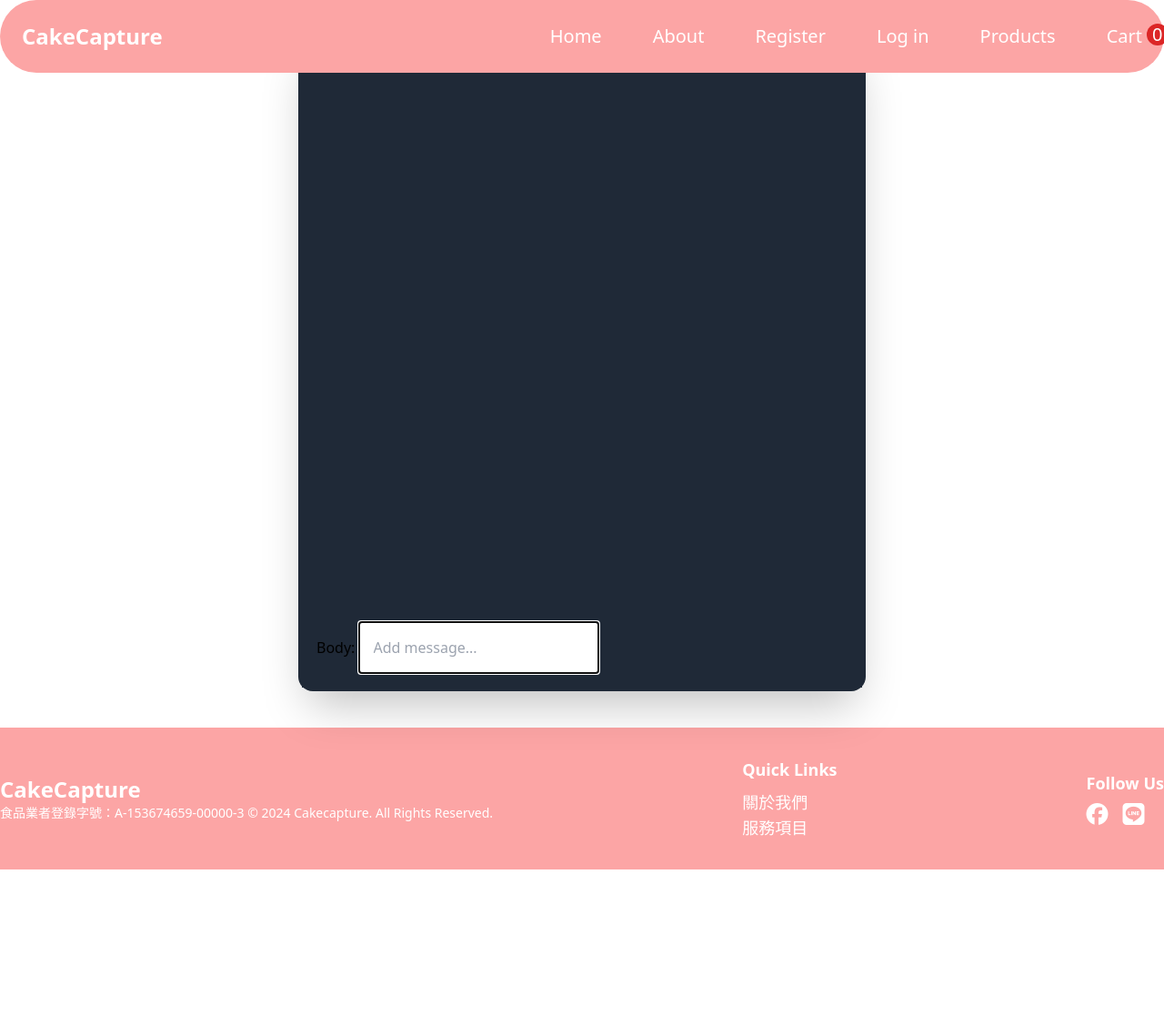
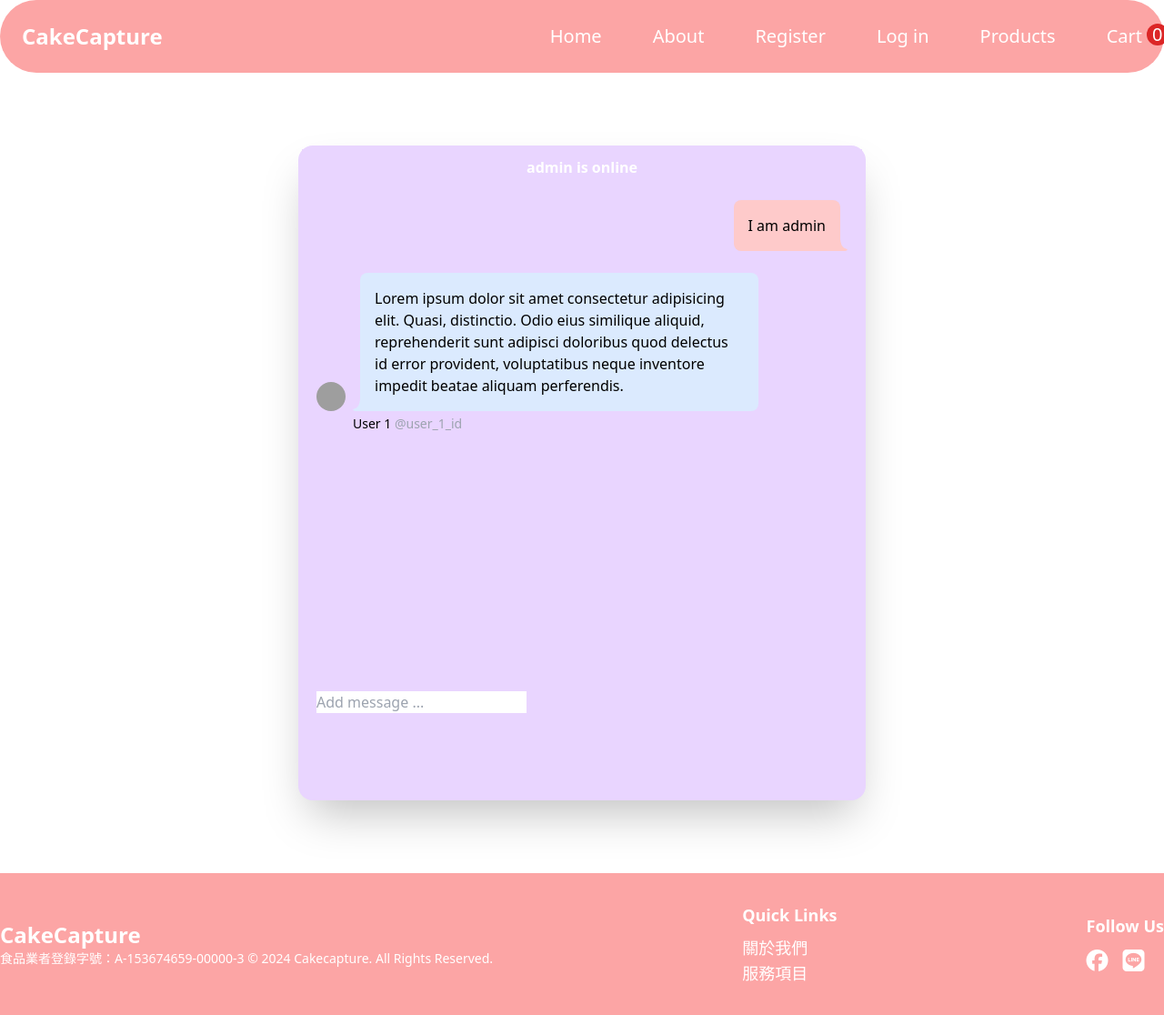
Before and after one commit to x10akd/CakeCapture, a Django app: template templates/chat/chatroom.html in a window 1280 px wide. Shown: the whole page at 91% size. Before the commit the page ends 956 px from the top, so only its background shows below. Run offline with Django 5.2, Linux system fonts and the light colour scheme; the template is opened without the code that fills it: values that come from a table or form of the project are taken from there, others are empty; style sheets or scripts are compiled from the project's sources; parts of the project's set-up code (start-up, migrations or seed data) failed here and were passed over; some libraries are stand-ins or nearby versions; grey boxes are pictures that could not be loaded.

Commit message:
Styled chatroom page with tailwindcss CDN temporarily

```diff
--- a/templates/chat/chatroom.html
+++ b/templates/chat/chatroom.html
@@ -2,22 +2,50 @@
 
 {% block content %}
 <content class="block w-full">
-	<wrapper class="block max-w-2xl mx-auto my-10 px-6">
-		<div id="chat_window"class="h-[45rem] flex flex-col bg-gray-800 rounded-2xl shadow-2xl relative p-1">
-			<div class="flex justify-center text-emerald-400 bg-gray-800 p-2 sticky top-0 z-10">
-				<div id="online_icon" class="rounded-full bg-green-500 p-1.5 absolute top-2 left-2"></div>
-				<span class="pr-1">online</span>
+	<wrapper class="block max-w-2xl mx-auto mt-40 mb-20 px-6">
+    <div id="chat_window" class="h-[45rem] flex flex-col bg-purple-200 rounded-2xl shadow-2xl relative p-1">
+        <div class="flex justify-center text-white bg-purple-200 p-2 sticky top-0 z-10 font-bold">
+            <span id="online-count" class="pr-1">admin</span>is online
         </div>
-			<div id="chat_container" class="overflow-y-auto grow">
-				<ul id= "chat_messages" class="flex flex-col justify-end gap-2 p-4">
-					<li></li>
+        <div id='chat_container' class="overflow-y-auto grow">
+					<ul id='chat_messages' class="flex flex-col justify-end gap-2 p-4">
+						<li class="flex justify-end mb-4">
+							<div class="bg-red-200 rounded-l-lg rounded-tr-lg p-4 max-w-[75%]">
+								<span>I am admin</span>
+							</div>
+							<div class="flex items-end">
+								<svg height="13" width="8" >
+									<path fill="#fecaca" d="M6.3,10.4C1.5,8.7,0.9,5.5,0,0.2L0,13l5.2,0C7,13,9.6,11.5,6.3,10.4z"/>
+								</svg>
+							</div>
+						</li>
+						<li>
+							<div class="flex justify-start">
+								<div class="flex items-end mr-2" >
+									<a href="">
+										<img class="w-8 h-8 rounded-full object-cover" src="https://picsum.photos/300/200/?random=10">
+									</a>
+								</div>
+								<div class="flex items-end" >
+									<svg height="13" width="8" >
+											<path fill="#dbeafe" d="M2.8,13L8,13L8,0.2C7.1,5.5,6.5,8.7,1.7,10.4C-1.6,11.5,1,13,2.8,13z"></path>
+									</svg>
+								</div>
+								<div class="bg-blue-100 p-4 max-w-[75%] rounded-r-lg rounded-tl-lg">
+									<span>Lorem ipsum dolor sit amet consectetur adipisicing elit. Quasi, distinctio. Odio eius similique aliquid, reprehenderit sunt adipisci doloribus quod delectus id error provident, voluptatibus neque inventore impedit beatae aliquam perferendis.</span>
+								</div>
+							</div>
+							<div class="text-sm font-light py-1 ml-10">
+								<span class="text-black">User 1</span>
+								<span class="text-gray-400">@user_1_id</span>
+							</div>
+						</li>
 					</ul>
         </div>
-			<div class="sticky bottom-0 z-10 p-2 bg-gray-800">
+        <div class="sticky bottom-0 z-10 p-2 bg-purple-200">
 					<div class="flex items-center rounded-xl px-2 py-2">
-						<form id="chat_message_form" class="w-full">
-							{% csrf_token %}
-							{{ form }}
+						<form id="chat_message_form" method='POST' class="w-full">
+							<input type="text" name="message" placeholder="Add message ..." maxlength="150">
 						</form>
 					</div>
         </div>
--- a/templates/shared/base.html
+++ b/templates/shared/base.html
@@ -9,6 +9,8 @@
 	<title>Document</title>
 	<!-- Using Tailwindcss -->
 	<link rel="stylesheet" href="{% static 'styles/output.css' %}">
+	{% comment %} Using Tailwindcss CDN temporarily {% endcomment %}
+	<script src="https://cdn.tailwindcss.com"></script>
 
 	<!-- Using Alpine.js -->
 	<script src="{% static 'scripts/output.js' %}" type="module"></script>
```
Lines whose indentation alone changed are shown as unchanged.
